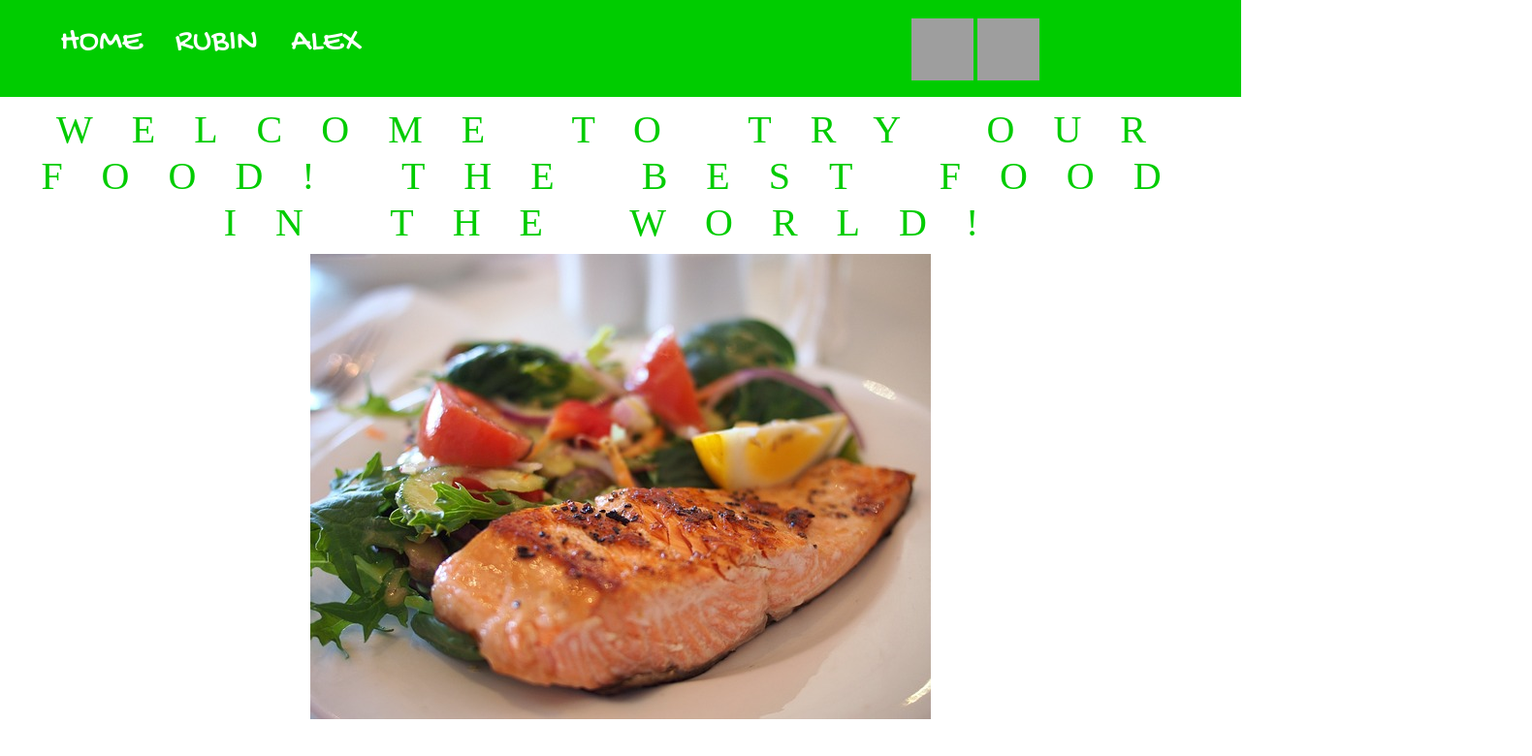
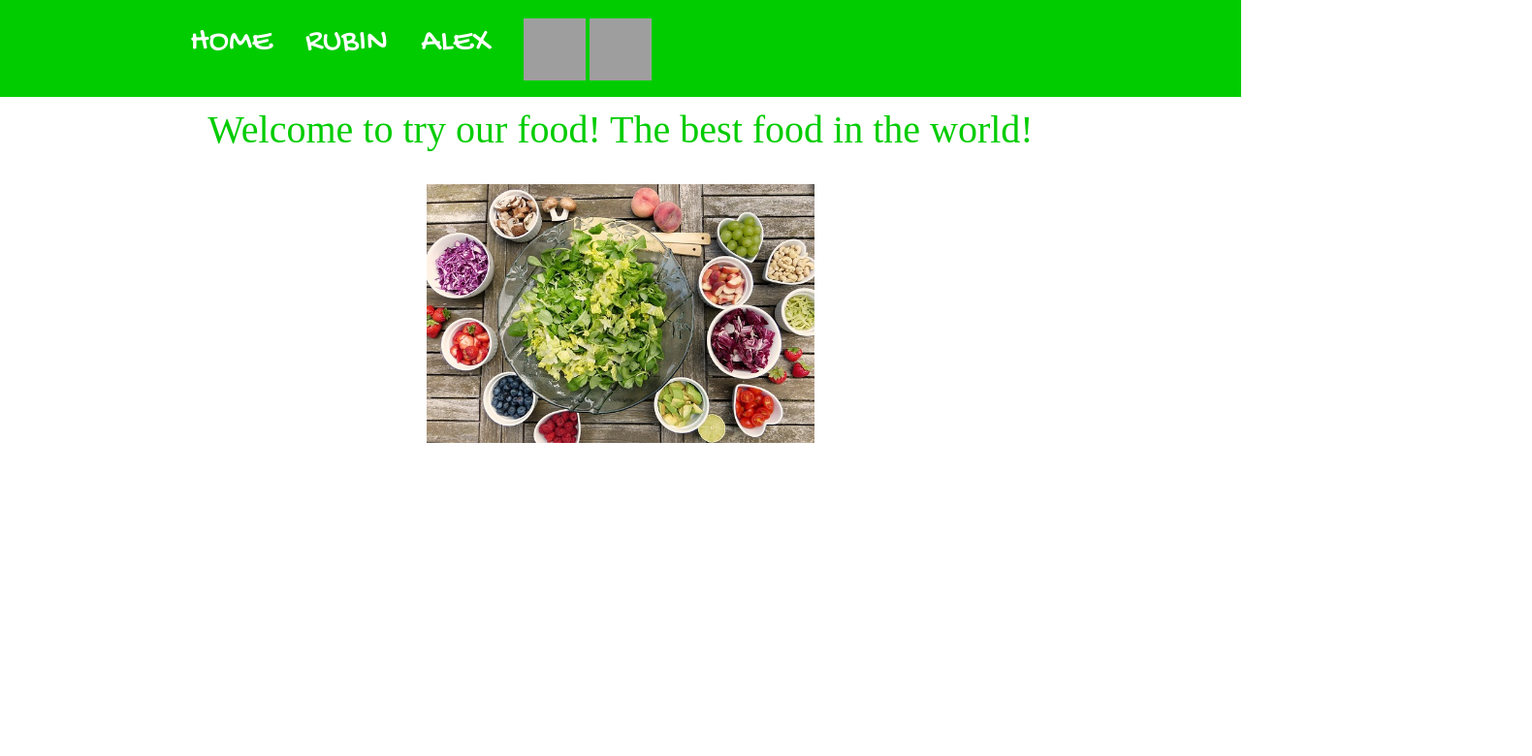
Before and after one commit to Rubo87/Cookbook_WBS, a plain HTML site: page index.html in a window 1280 px wide. Shown: the whole page at 97% size, 1580 px wide, since content can reach past the window. Drawn offline with nearby package versions, Linux system fonts and the light colour scheme; grey boxes are pictures that could not be loaded; a web font is replaced by a local one.

Commit message:
Added the last changes to the main html file

```diff
--- a/index.html
+++ b/index.html
@@ -15,9 +15,9 @@
     <header>
         <nav>
             <ul>
-                <li><a href="">Home</a></li>
-                <li><a href="">Rubin</a></li>
-                <li><a href="">Alex</a></li>
+                <li><a href="#">Home</a></li>
+                <li><a href="./Ruben/index.html">Rubin</a></li>
+                <li><a href="./Olek/index.html">Alex</a></li>
             </ul>
         </nav>
         <div class="logo">
@@ -28,7 +28,8 @@
     <main>
         <div class="greeting">
             <h1 class="greeting-title">Welcome to try our food! The best food in the world!</h1>
-            <img class="greeting-image" src="./Olek/img/salmon-518032_640.jpg" alt="Salmon">
+            <br>
+            <img class="greeting-image" src="./Olek/img/salad-2756467_640.jpg" alt="Salmon" width="400px">
         </div>
     </main>
 
--- a/styles.css
+++ b/styles.css
@@ -7,18 +7,19 @@ header {
     top: 0;
     left: 0;
     right: 0;
-    display: flex;
+    display: grid;
+    grid-template-rows: 1fr 1fr;
 }
 
 nav, div.logo {
     width: 50%;
     margin-top: 19px;
-    justify-content: center;
+    justify-items: center;
 }
 
 div.logo {
     position: absolute;
-    right: -300px;
+    right: 100px;
 }
 
 @media (max-width: 768px) {
@@ -29,6 +30,11 @@ div.logo {
 
     div.logo {
         display: none;
+    }
+
+    li a {
+        font-size: 16px;
+        font-family:'Lucida Sans', 'Lucida Sans Regular', 'Lucida Grande', 'Lucida Sans Unicode', Geneva, Verdana, sans-serif
     }
 }
 
@@ -46,20 +52,24 @@ li a {
     font-family: 'Gochi Hand', serif;
 }
 
+li a:hover {
+    color: blueviolet;
+}
+
 main {
     margin-top: 110px;
+}
+
+.greeting {
+    display: grid;
 }
 
 .greeting-title {
     font-family: 'Fasthand', serif;
     color: #00CC00;
     text-align: center;
-    text-transform: uppercase;
-    letter-spacing: 1em;
 }
 
-.greeting-image {
-    margin-left: 25%;
-    margin-right: 25%;
-
+img.greeting-image {
+    margin: 0 auto;
 }
```
